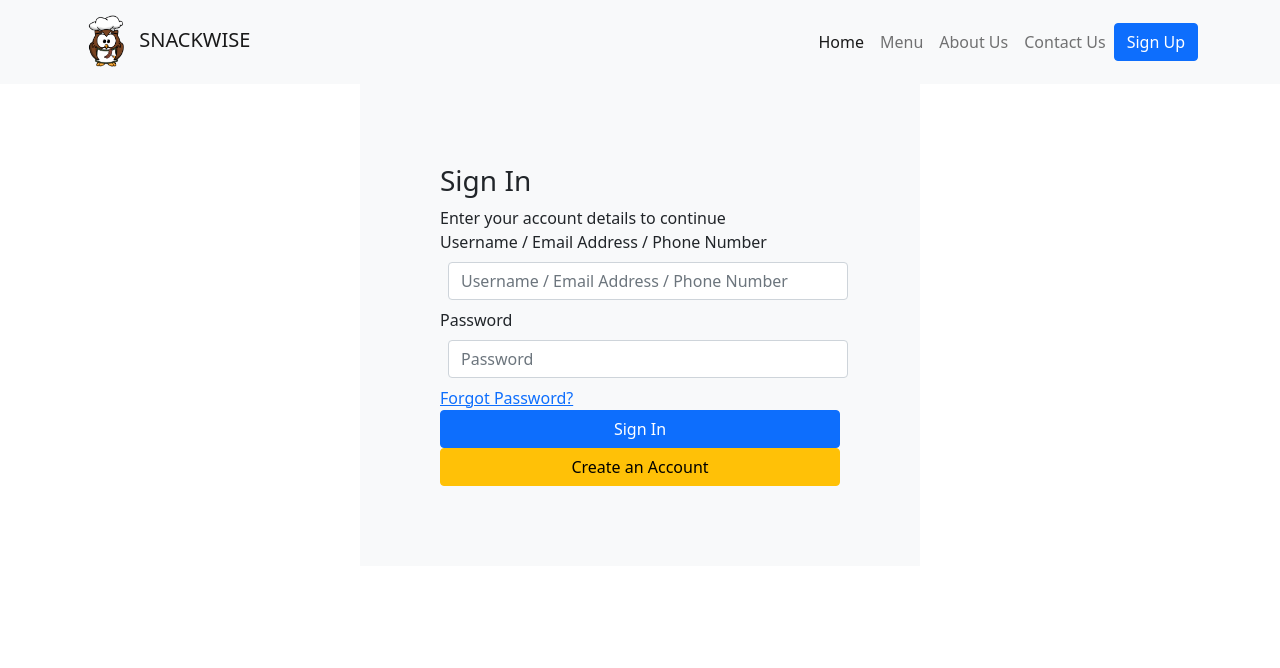
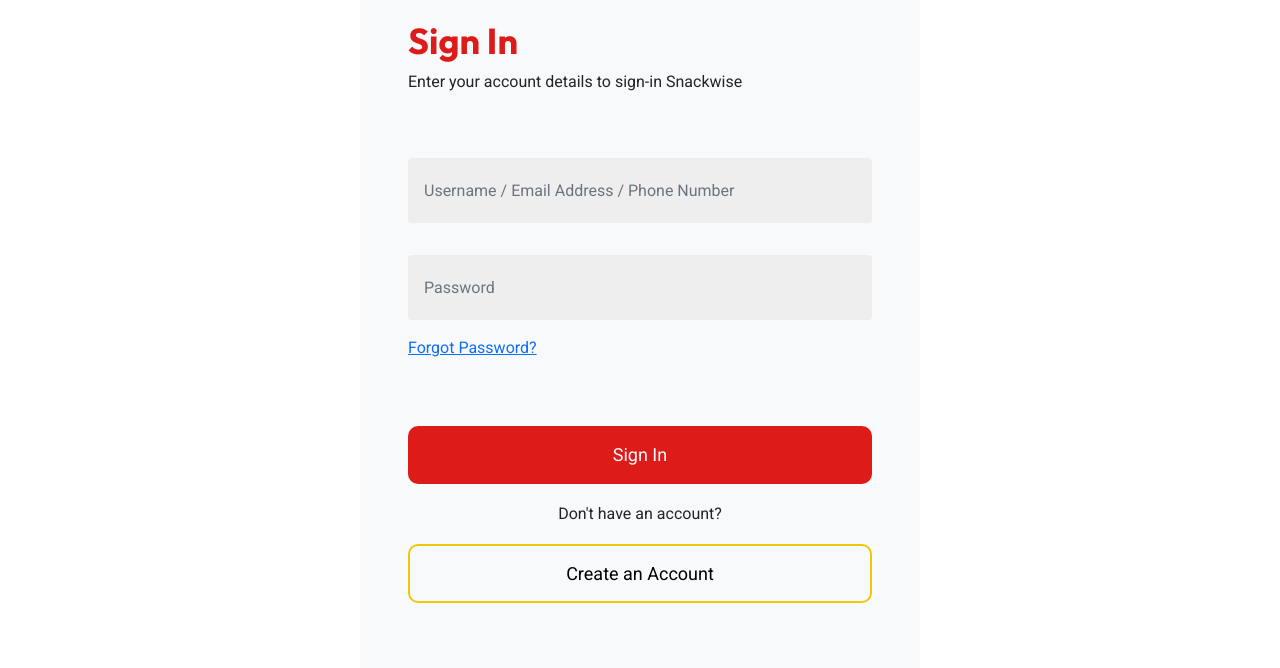
Before and after one commit to darwannn/snackwise-ordering-system, a PHP site: page /account/login.php in a window 1280 px wide. Shown: the top 668 px of the page. Run offline with PHP 8.4, Linux system fonts and the light colour scheme.

Commit message:
Refactored Login Page
+ Added the basic design
! Issue posted on trello BGLF001.

```diff
--- a/public_html/account/login.php
+++ b/public_html/account/login.php
@@ -7,9 +7,13 @@
     <meta name="viewport" content="width=device-width, initial-scale=1.0">
     <title>Login | Snackwise</title>
 
+    <!-- FONT LINKS -->
+    <link rel="preconnect" href="https://fonts.googleapis.com">
+    <link rel="preconnect" href="https://fonts.gstatic.com" crossorigin>
+    <link href="https://fonts.googleapis.com/css2?family=Outfit:wght@400;700&family=Roboto:ital,wght@0,400;0,700;1,400;1,700&display=swap" rel="stylesheet">
+
     <!-- BOOTSTRAP CSS -->
-    <link href="https://cdn.jsdelivr.net/npm/bootstrap@5.0.2/dist/css/bootstrap.min.css" rel="stylesheet"
-        integrity="sha384-EVSTQN3/azprG1Anm3QDgpJLIm9Nao0Yz1ztcQTwFspd3yD65VohhpuuCOmLASjC" crossorigin="anonymous">
+    <link href="https://cdn.jsdelivr.net/npm/bootstrap@5.0.2/dist/css/bootstrap.min.css" rel="stylesheet" integrity="sha384-EVSTQN3/azprG1Anm3QDgpJLIm9Nao0Yz1ztcQTwFspd3yD65VohhpuuCOmLASjC" crossorigin="anonymous">
 
     <link rel="stylesheet" href="../css/login.css">
 
@@ -19,97 +23,61 @@
 
     <div class="parent-container">
 
-        <nav class="navbar navbar-light navbar-expand-md bg-light">
-            <div class="container">
-                <a href="../index.php" class="navbar-brand">
-                    <img src="../img/penguin.png" alt="Penguin Logo" height="58" width="52">
-                    SNACKWISE
-                </a>
-                <button class="navbar-toggler" type="button" data-bs-toggle="collapse" data-bs-target="#navbarNav"
-                    aria-controls="navbarNav" aria-expanded="false" aria-label="Toggle navigation">
-                    <span class="navbar-toggler-icon"></span>
-                </button>
-                <div class="collapse navbar-collapse" id="navbarNav">
-                    <ul class="navbar-nav ms-auto">
-                        <li class="nav-item">
-                            <a href="../index.php" class="nav-link active">Home</a>
-                        </li>
-                        <li class="nav-item">
-                            <a href="../menu.php" class="nav-link">Menu</a>
-                        </li>
-                        <li class="nav-item">
-                            <a href="../aboutus.php" class="nav-link">About Us</a>
-                        </li>
-                        <li class="nav-item">
-                            <a href="../contactus.php" class="nav-link">Contact Us</a>
-                        </li>
-                    </ul>
-                    <form action="#" class="form-inline">
-                        <!--
-                            NOTE: IF THE USER IS SIGNED IN, The sign-up button should be replaced by profile btn.
-                        -->
-                        <!-- TODO: Insert user profile button here.  -->
-                        <a name="sign-up-btn" id="" class="btn btn-primary" href="../register.php" role="button">Sign
-                            Up</a>
-                    </form>
-                </div>
-            </div>
-        </nav>
-
-        <div class="container bg-light form-container">
+        <div class="container bg-light p-5 form-container">
             <form id="account_form" method="POST">
-                <div class="row">
+                <div class="row form-header">
                     <h3>Sign In</h3>
-                    <span>Enter your account details to continue</span>
+                    <span>Enter your account details to sign-in Snackwise</span>
                 </div>
                 <div class="">
                     <span id="success_message">
                         <?php
-                    if(isset($_SESSION['activate_success'])){
+                        if (isset($_SESSION['activate_success'])) {
                             echo $_SESSION['activate_success'];
                             unset($_SESSION["activate_success"]);
-                    }?>
+                        } ?>
                     </span>
 
                     <span id="error_message"></span>
                 </div>
+                <section class="form-input-container">
                     <div class="row">
-                    <div class="col-12">
-                        <label for="user_identifier">Username / Email Address / Phone Number</label>
-                        <input type="text" class="form-control m-2" name="user_identifier" id="user_identifier"
-                            placeholder="Username / Email Address / Phone Number" value="" autocomplete="off">
+                        <div class="col">
+                            <!-- <label for="user_identifier">Username / Email Address / Phone Number</label> -->
+                            <input type="text" class="form-control username-input" name="user_identifier" id="user_identifier" placeholder="Username / Email Address / Phone Number" value="" autocomplete="off">
                             <span class="" id="user_identifier_error"></span>
-
-                    </div>
-                    <div class="col-12">
-                        <label for="password">Password</label>
-                        <input type="password" class="form-control m-2" name="password" id="password"
-                            placeholder="Password" value="" onkeydown="/* verifyPassword(this.value) */"
-                            autocomplete="off">
-                        <i class="fa-solid fa-eye-slash" id="password_toggler" for="password"
-                            onclick="new Account().toggle_password(this.id, this.getAttribute('for'))"></i>
-                        <span class="" id="password_error"></span>
-
                         </div>
                     </div>
                     <div class="row">
                         <div class="col">
-                        <a href="#" class="">Forgot Password?</a>
-                    </div>
-                </div>
-                <div class="row">
-                    <div class="d-grid gap-2">
-                        <button type="button" id="login" class="btn btn-primary"> Sign In</button>
+                            <!-- <label for="password">Password</label> -->
+                            <input type="password" class="form-control password-input" name="password" id="password" placeholder="Password" value="" onkeydown="/* verifyPassword(this.value) */" autocomplete="off">
+                            <i class="fa-solid fa-eye-slash" id="password_toggler" for="password" onclick="new Account().toggle_password(this.id, this.getAttribute('for'))"></i>
+                            <span class="" id="password_error"></span>
                         </div>
                     </div>
                     <div class="row">
                         <div class="col">
+                            <a href="forgot-password.php" class="">Forgot Password?</a>
+                        </div>
+                    </div>
+                </section>
+
+                <section class="button-container">
+                    <div class="row">
                         <div class="d-grid gap-2">
-                            <button type="button" name="" id="" class="btn btn-warning">Create an Account</button>
-
+                            <button type="button" id="login" class="btn signin-btn"> Sign In</button>
+                        </div>
+                    </div>
+                    <div class="row">
+                        <div class="col">
+                            <span class="d-flex justify-content-center">Don't have an account?</span>
+                            <div class="d-grid gap-2">
+                                <button type="button" name="" id="" class="btn btn-warning signup-btn" onclick="location.href='register.php'">Create an Account</button>
                             </div>
                         </div>
                     </div>
+                </section>
 
             </form>
         </div>
@@ -118,15 +86,14 @@
 
 
     <!-- BOOTSTRAP JS -->
-    <script src="https://cdn.jsdelivr.net/npm/bootstrap@5.0.2/dist/js/bootstrap.bundle.min.js"
-        integrity="sha384-MrcW6ZMFYlzcLA8Nl+NtUVF0sA7MsXsP1UyJoMp4YLEuNSfAP+JcXn/tWtIaxVXM" crossorigin="anonymous">
+    <script src="https://cdn.jsdelivr.net/npm/bootstrap@5.0.2/dist/js/bootstrap.bundle.min.js" integrity="sha384-MrcW6ZMFYlzcLA8Nl+NtUVF0sA7MsXsP1UyJoMp4YLEuNSfAP+JcXn/tWtIaxVXM" crossorigin="anonymous">
     </script>
 
     <script src="../js/Account.js"></script>
 
     <script>
         let account = new Account();
-        document.getElementById("login").onclick = function () {
+        document.getElementById("login").onclick = function() {
 
             account.login();
         }
--- a/public_html/css/login.css
+++ b/public_html/css/login.css
@@ -1,3 +1,52 @@
+body {
+    font-family: 'Roboto', sans-serif;
+}
+
+.form-container {
+    padding: 2em 1em;
+}
+
+.form-header {
+    margin-bottom: 3em;
+}
+
+.form-header h3 {
+    font-family: 'Outfit', sans-serif;
+    font-weight: bold;
+    font-size: 36px;
+    color: #DD1C1A;
+}
+
+.form-input-container {
+    margin-bottom: 3em;
+}
+
+.col input {
+    border: none;
+    background-color: #eeeeee;
+    height: 65px;
+    margin: 1em 0;
+    padding: 1em;
+}
+
+.btn {
+    border-radius: 10px;
+    font-size: 18px;
+    padding: .8em 0;
+    margin: 1em 0;
+}
+
+.signin-btn {
+    background-color: #DD1C1A;
+    color: white;
+}
+
+.signup-btn {
+    border: 2px solid #F0C808;
+    background-color: transparent;
+}
+
+
 @media (min-width: 768px) {
 
     .form-container {
@@ -5,4 +54,10 @@
         padding: 5em;
     }
 
+    .parent-container {
+        height: 50vw;
+        display: flex;
+        justify-content: center;
+        align-items: center;
+    }
 }
```
Also changed, not shown: public_html/account/register.php (+6 -1 lines), public_html/login.php (deleted, +0 -86 lines). Lines whose indentation alone changed are shown as unchanged.
